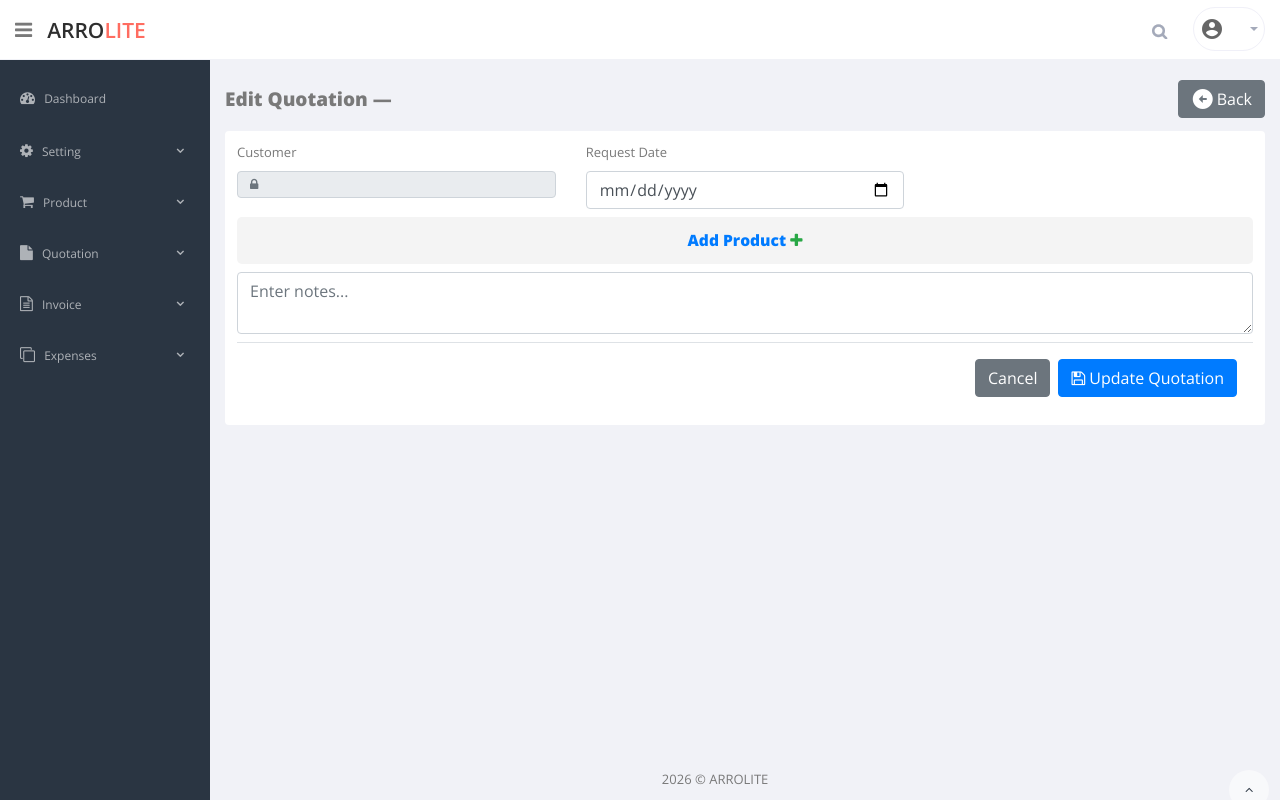
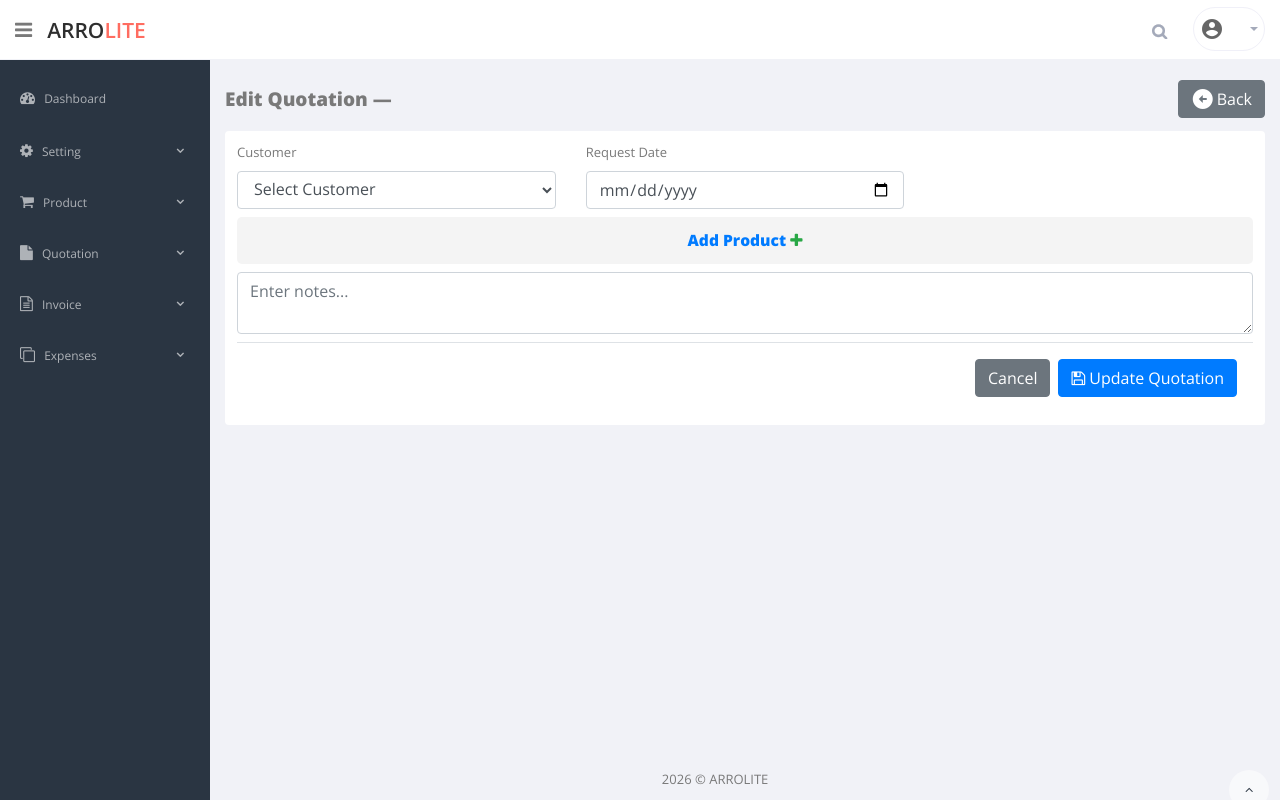
Before and after one commit to SANTHOSHNS001/arrolite, a Django app: template app/templates/pages/quotation/quotation_edit_form.html in a window 1280 px wide. Run offline with Django 5.2, Linux system fonts and the light colour scheme; the template is opened without the code that fills it, so the values that code supplies are empty; some libraries are stand-ins or nearby versions.

Commit message:
update edit all place add

```diff
--- a/app/templates/pages/invoice/invoice_request_details.html
+++ b/app/templates/pages/invoice/invoice_request_details.html
@@ -104,9 +104,9 @@
     <div class="wrapper-actions">
         <button class="btn btn-outline-info btn-action"   onclick="printPart({{ quotation.id }})">  <i class="material-icons">print</i>print</button>
         <button class="btn btn-outline-primary btn-action"  onclick="quotation_pdf_download({{ quotation.id }})">  <i class="material-icons">download</i>download</button>
-        {% if request.user.is_superuser %}
-          <a class="btn btn-outline-warning btn-action" href="{%url 'invoice_edit' quotation.id %}">  <i class="material-icons">edit</i>Edit</a>
-         {% endif %}
+
+        <a class="btn btn-outline-warning btn-action" href="{%url 'invoice_edit' quotation.id %}">  <i class="material-icons">edit</i>Edit</a>
+
         <button class="btn btn-outline-secondary btn-action"   onclick="history.back()">  <i class="material-icons">arrow_circle_left</i>Back</button>
     </div>
    </div>
--- a/app/templates/pages/product/quotationitems.html
+++ b/app/templates/pages/product/quotationitems.html
@@ -86,6 +86,8 @@
                 <i class="material-icons">picture_as_pdf</i>
                 PDF Config
             </button>
+            <a class="btn btn-outline-warning btn-action" href="{%url 'quotation_edit' quotation.id %}">  <i class="material-icons">edit</i>Edit</a>
+
             <button type="button" class="btn btn-outline-secondary btn-action" onclick="history.back()">
                 <i class="material-icons">arrow_circle_left</i>
                 Back
--- a/app/templates/pages/quotation/quotation_approval_form.html
+++ b/app/templates/pages/quotation/quotation_approval_form.html
@@ -110,9 +110,9 @@
         <button class="btn btn-outline-primary btn-action"   onclick="quotation_pdf_download({{ quotation.id }})">  <i class="material-icons">download</i>Download</button>
 
         <button id="edit-category-btn" data-bs-toggle="modal" data-bs-target="#pdf-config-create"class="btn btn-outline-danger btn-action" style="display: inline-flex;gap:2px;"><i class="material-icons">picture_as_pdf</i>PDF config</button>
-        {% if request.user.is_superuser %}
+
         <a class="btn btn-outline-warning btn-action" href="{%url 'quotation_edit' quotation.id %}">  <i class="material-icons">edit</i>Edit</a>
-         {% endif %}
+
         <button class="btn btn-outline-secondary  btn-action"  onclick="history.back()">  <i class="material-icons">arrow_circle_left</i>Back</button>
     </div>
    </div>
--- a/app/templates/pages/quotation/quotation_edit_form.html
+++ b/app/templates/pages/quotation/quotation_edit_form.html
@@ -96,12 +96,16 @@
                     <div class="col-4">
                         <label class="control-label">Customer</label>
 
-                        <div class="locked-customer-badge">
-                            <i class="fa fa-lock"></i>
-                            {{ locked_customer }}
-                        </div>
-                        {# Hidden so the view gets it if ever needed for validation #}
-                        <input type="hidden" name="user" value="{{ locked_customer.id }}" />
+                        <select name="customer_id" class="form-control" id="">
+                            <option value="">Select Customer</option>
+                            {% for customer in customer_list %}
+                                <option value="{{ customer.id }}"
+                                    {% if customer.id == quotation.customer.id %}selected{% endif %}>
+                                    {{ customer.name }}
+                                </option>
+                            {% endfor %}
+                        </select>
+
                     </div>
 
                     {# ── Request Date: pre-filled ── #}
--- a/app/view/quotation/quotation_view.py
+++ b/app/view/quotation/quotation_view.py
@@ -250,6 +250,7 @@ class QuotationEditView(View):
         products      = Product.active_objects.all()
         units         = Unit.active_objects.all()
         existing_items = quotation.items.all()
+        customer_list = Customer.active_objects.all()
 
         context = {
             "quotation":      quotation,
@@ -259,6 +260,7 @@ class QuotationEditView(View):
             #     The template renders a single locked <option>.
             "locked_customer": quotation.customer,
             "existing_items": existing_items,
+            "customer_list": customer_list,
         }
         return render(request, self.template, context)
 
@@ -268,6 +270,9 @@ class QuotationEditView(View):
 
         requite_date = request.POST.get("requite_date")
         description  = request.POST.get("description")
+        customer  = request.POST.get("customer_id")
+        if  customer:
+            quotation.customer = Customer.objects.get(id=customer)
 
         if not requite_date:
             messages.error(request, "Request date is required.")
```
Also changed, not shown: app/templates/pages/invoice/invoice_details.html (+6 -6 lines), app/templates/pages/invoice/invoice_edit_form.html (+12 -5 lines), app/view/invoices/invoice_view.py (+6 -1 lines).
